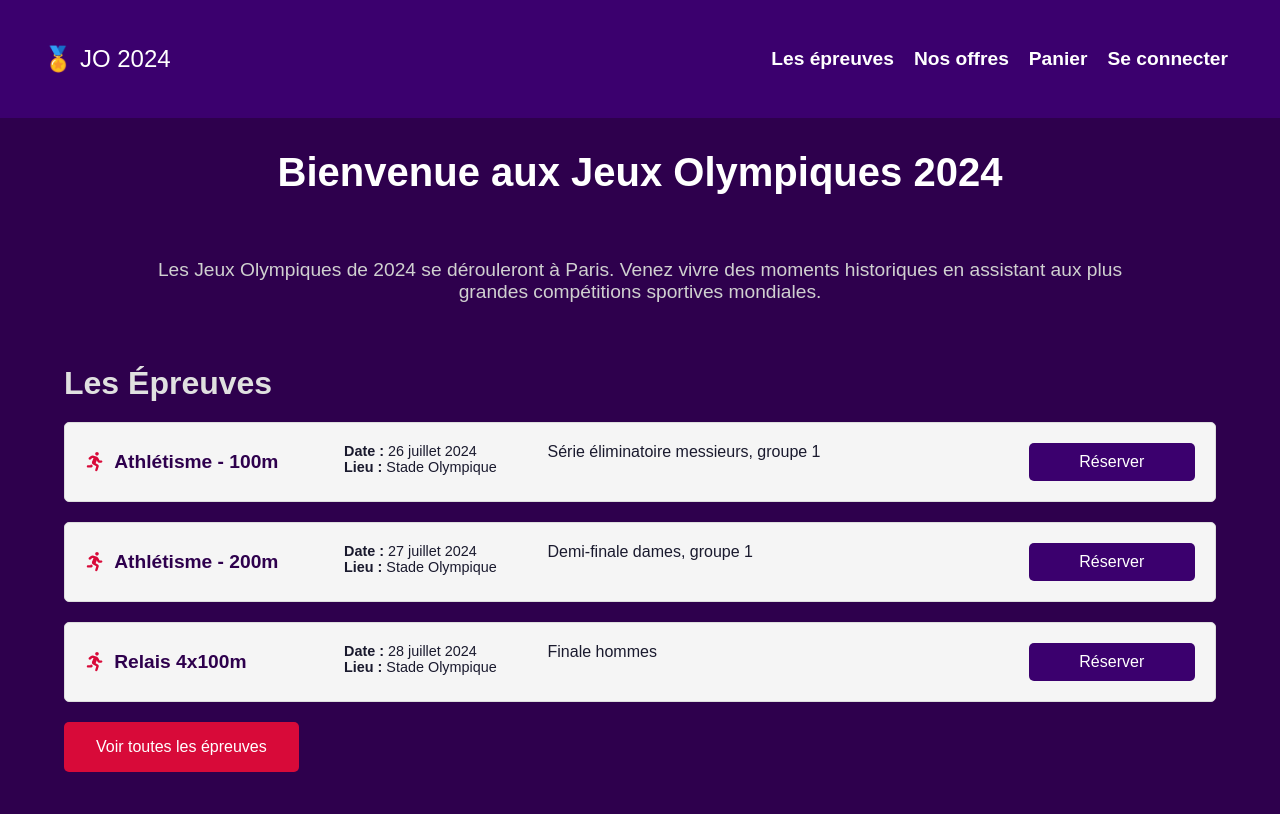
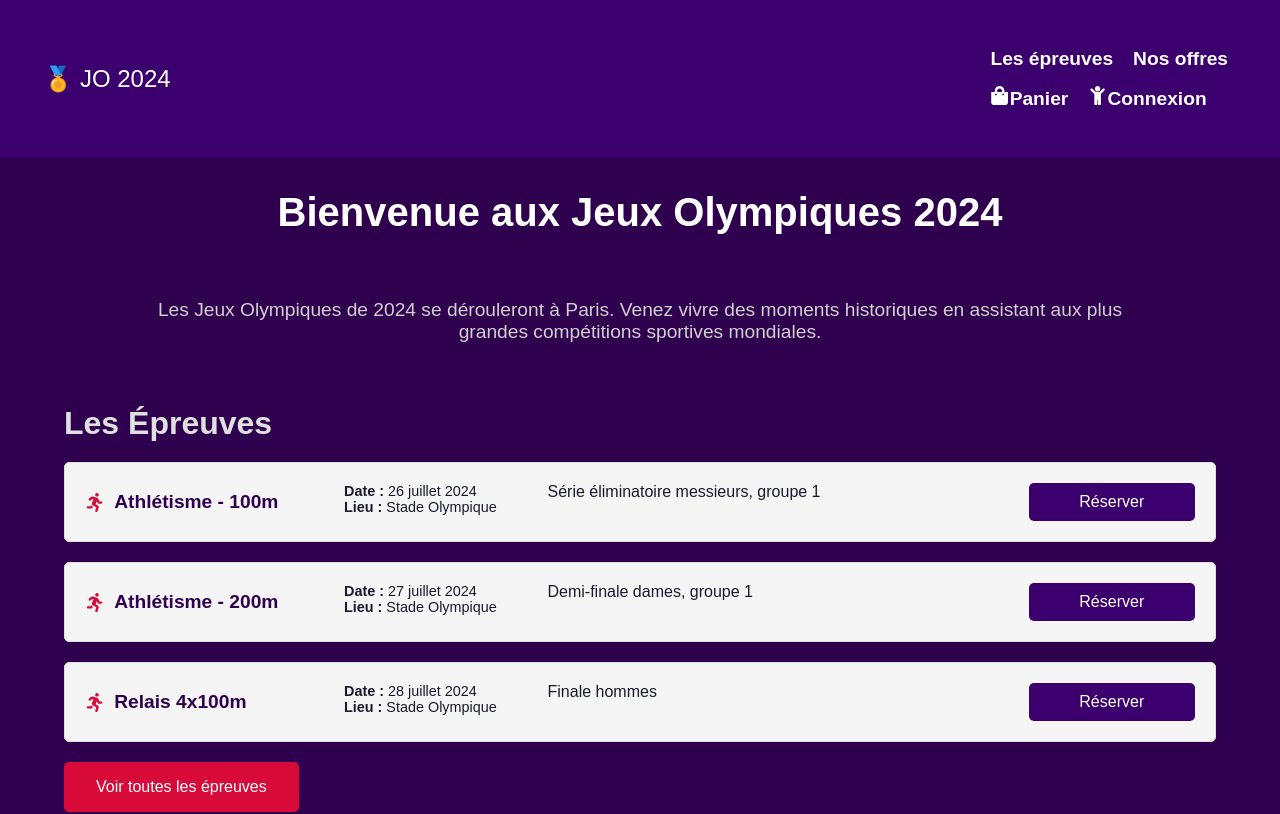
Before and after one commit to ya-web/olympics, a React (Create React App) app in the folder frontend/: page / in a window 1280 px wide. Shown: the top 814 px of the page. Built offline with nearby package versions, Linux system fonts and the light colour scheme.

Commit message:
Improve navigation menu display and styles

```diff
--- a/frontend/src/components/BurgerMenu.js
+++ /dev/null
@@ -1,13 +0,0 @@
-import React from 'react';
-
-const BurgerMenu = ({ toggleMenu }) => {
-  return (
-    <div className="burger-menu" onClick={toggleMenu}>
-      <div></div>
-      <div></div>
-      <div></div>
-    </div>
-  );
-};
-
-export default BurgerMenu;
--- a/frontend/src/components/Header.js
+++ b/frontend/src/components/Header.js
@@ -1,12 +1,16 @@
 import React, { useState } from 'react';
 import NavLinks from './NavLinks';
-import BurgerMenu from './BurgerMenu';
+import { FaBars, FaTimes } from 'react-icons/fa';
 
 const Header = () => {
   const [menuOpen, setMenuOpen] = useState(false);
 
   const toggleMenu = () => {
     setMenuOpen(!menuOpen);
+  };
+
+  const closeMenu = () => {
+    setMenuOpen(false);
   };
 
   return (
@@ -16,9 +20,8 @@ const Header = () => {
       <nav>
         <NavLinks />
 
-        <BurgerMenu toggleMenu={toggleMenu} />
-
-        <div className={`mobile-nav ${menuOpen ? "open" : ""}`}>
+        <div className="burger-menu" onClick={toggleMenu}>{menuOpen ? <FaTimes /> : <FaBars />}</div>
+        <div className={`mobile-nav ${menuOpen ? "open" : ""}`} onClick={closeMenu}>
           <NavLinks onLinkClick={toggleMenu} />
         </div>
       </nav>
--- a/frontend/src/components/NavLinks.js
+++ b/frontend/src/components/NavLinks.js
@@ -1,14 +1,25 @@
 import React from 'react';
 import { Link } from 'react-router-dom';
+import { FaShoppingBag, FaChild } from 'react-icons/fa';
 
 const NavLinks = ({ onLinkClick }) => {
   return (
-    <ul className="nav-links">
-      <li><Link to="/epreuves" onClick={onLinkClick}>Les épreuves</Link></li>
-      <li><Link to="/offres" onClick={onLinkClick}>Nos offres</Link></li>
-      <li><Link to="/panier" onClick={onLinkClick}>Panier</Link></li>
-      <li><Link to="/se-connecter" onClick={onLinkClick}>Se connecter</Link></li>
-    </ul>
+    <>
+      <ul className="nav-links">
+        <li><Link to="/epreuves" onClick={onLinkClick}>Les épreuves</Link></li>
+        <li><Link to="/offres" onClick={onLinkClick}>Nos offres</Link></li>
+      </ul>
+      <ul className="nav-links">
+        <li><Link to="/panier" onClick={onLinkClick} className='iconlink'>
+          <span className="nav-link-icon cart"><FaShoppingBag /></span>
+          <span className="nav-link-text">Panier</span>
+        </Link></li>
+        <li><Link to="/se-connecter" onClick={onLinkClick} className='iconlink'>
+          <span className="nav-link-icon user"><FaChild /></span>
+          <span className="nav-link-text">Connexion</span>
+        </Link></li>
+      </ul>
+    </>
   );
 };
 
```
